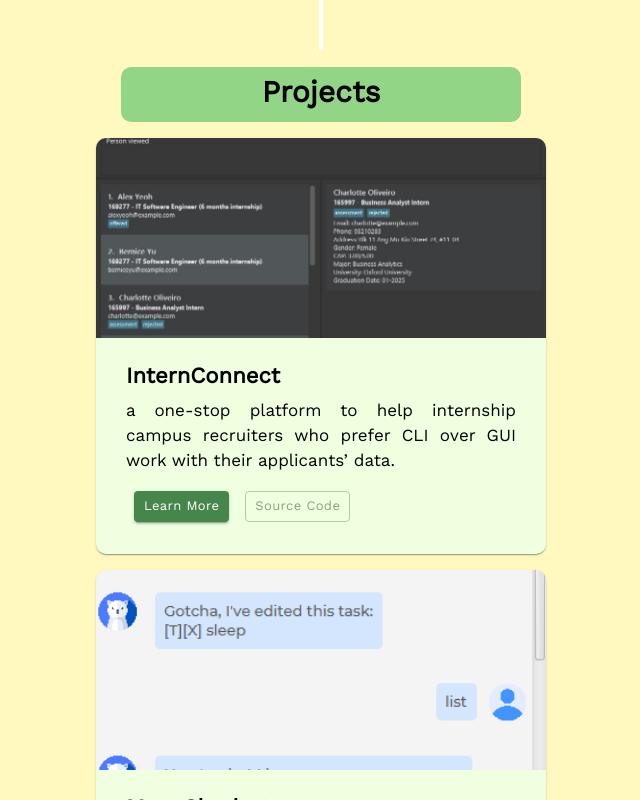
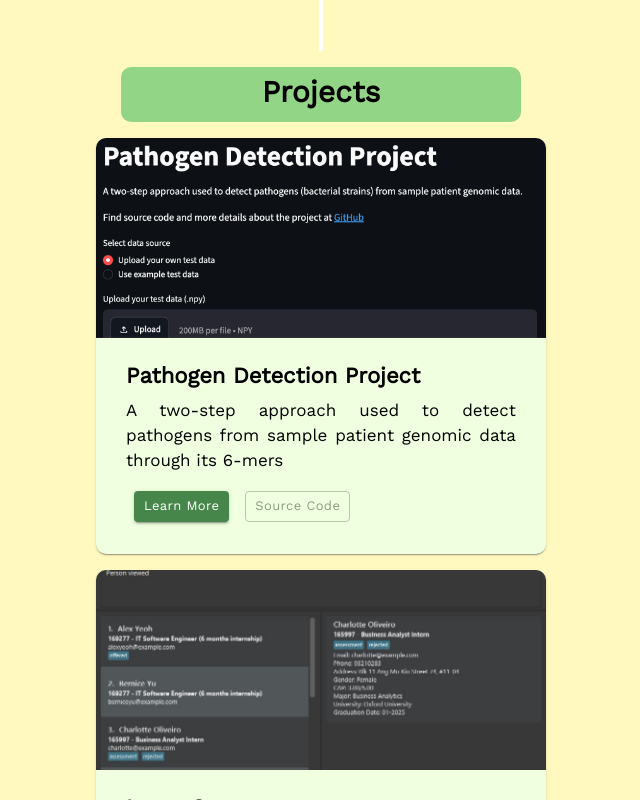
Before and after one commit to maryjess/jessica-mary, a React (Create React App) app: page / in a window 1280 px wide. Shown: the part 5300-6100 px from the top of the page, without its empty margins (319-959 px from the left). Built offline with nearby package versions, Linux system fonts and the light colour scheme; a web font is replaced by a local one.

Commit message:
Update pathogen detection project

```diff
--- a/src/components/Projects.js
+++ b/src/components/Projects.js
@@ -2,6 +2,7 @@ import { Stack, Card, CardContent, CardMedia, CardActions, CardActionArea, Butto
 import mew from '../images/mew.png';
 import qr_bookmark from '../images/qr-bookmark.jpg';
 import internconnect from '../images/internconnect.png';
+import pathogen_detection from '../images/pathogen-detection-snapshot.png';
 import useCheckMobileScreen from '../hooks/useCheckMobileScreen';
 import 'react-vertical-timeline-component/style.min.css';
 import '../index.scss';
@@ -19,6 +20,56 @@ const Projects = () => {
         alignItems="center"
         spacing={{xs: 2, xl: 0}}
       >
+        <div className="padding-left">
+          <Card className={isMobileScreen ? "card-body mobile works" : "card-body desktop works"}>
+            <div className="card-contents">
+              <CardActionArea href="https://detect-pathogens.streamlit.app/">
+                <CardMedia
+                  className="center"
+                  sx={{height: "200px", width: "450px", maxHeight: "200px", maxWidth: "450px"}}
+                  image={pathogen_detection}
+                  title="Pathogen Detection"
+                />
+              </CardActionArea>
+              <CardContent
+                sx={{padding: "30px", paddingBottom: "0px"}}
+              >
+                <Stack justifyContent="space-evenly">
+                  <a className="card less-spacing" href="https://maryjess.github.io/pathogen-detection/">
+                    <h3 className="vertical-timeline-element--title">Pathogen Detection Project</h3>
+                  </a>
+                  <p className="para less-spacing">A two-step approach used to detect pathogens from sample patient genomic data through its 6-mers</p>
+                  <CardActions>
+                    <Stack direction="row" spacing={2} sx={{alignSelf: "flex-end"}}>
+                      <Button
+                        id="card-button"
+                        href="https://detect-pathogens.streamlit.app/"
+                        sx={{fontFamily: "Work Sans", textTransform: "none"}}
+                        variant="contained"
+                        color="success"
+                        size="small"
+                        className="button learn-more"
+                      >
+                        Learn More
+                      </Button>
+                      <Button
+                        id="card-button"
+                        href="https://github.com/maryjess/pathogen-detection/"
+                        sx={{fontFamily: "Work Sans", textTransform: "none"}}
+                        color="success"
+                        variant="outlined"
+                        size="small"
+                        className="button source-code"
+                      >
+                        Source Code
+                      </Button>
+                    </Stack>
+                  </CardActions>
+                </Stack>
+              </CardContent>
+            </div>
+          </Card>
+        </div>
         <div className="padding-left">
           <Card className={isMobileScreen ? "card-body mobile works" : "card-body desktop works"}>
             <div className="card-contents">
```
Also changed, not shown: src/images/pathogen-detection-snapshot.png (added).
